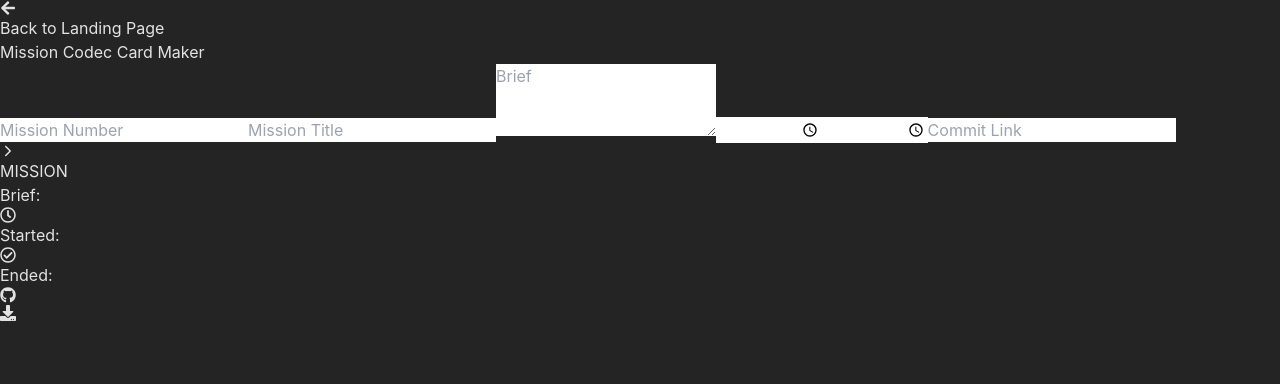
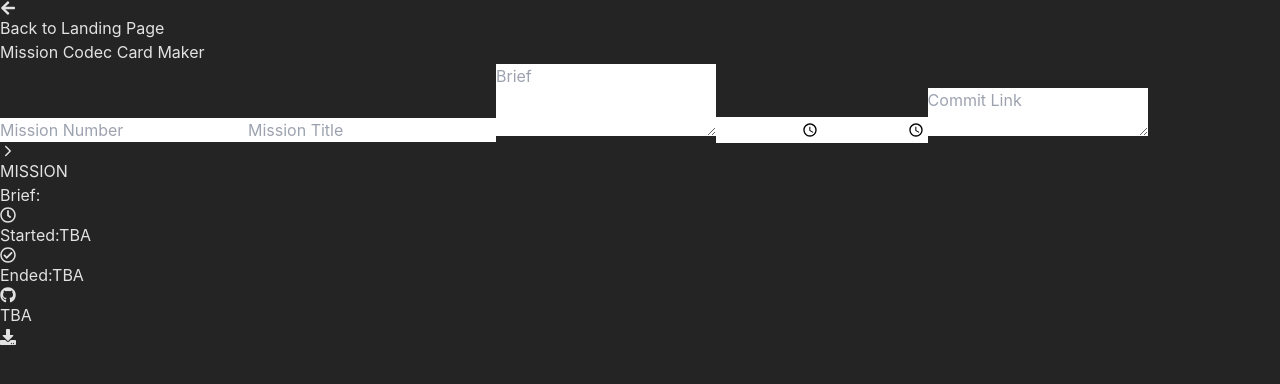
Before and after one commit to whoElseButUmar/u-tiliverse, a React (Vite) app: page / in a window 1280 px wide. Both pictures are taken after a click on the element 640 px from the left and 1384 px from the top of the page. Shown: the top 384 px of the page. Built offline with nearby package versions, Linux system fonts and the light colour scheme.

Commit message:
refactor

```diff
--- a/src/apps/MissionCodec/components/MissionCard.tsx
+++ b/src/apps/MissionCodec/components/MissionCard.tsx
@@ -55,38 +55,38 @@ export const MissionCard: React.FC<MissionCardProps> = ({
           </div>
           <div className="bg-slate-700 p-4 rounded-lg flex flex-col items-start">
             <h4 className="text-green-500 font-bold">Brief:</h4>
-            <p className="text-white text-base">{brief}</p>
+            <p className="text-white text-base break-all">{brief}</p>
           </div>
         </div>
 
         <div className="flex flex-col items-start gap-3">
-          <div className="flex items-center gap-3 ">
+          <div className="flex items-center gap-3  h-9">
             <FaRegClock className="w-5 h-5 text-green-500 " />
             <div className="flex items-center gap-1">
               <span className="text-white font-bold">Started:</span>
-              <span className=" bg-slate-900 px-2 py-1 rounded-md">
-                {startTime}
+              <span className=" bg-slate-900  px-2 py-1 rounded-md">
+                {startTime ? startTime : "TBA"}
               </span>
             </div>
           </div>
-          <div className="flex items-center gap-3">
+          <div className="flex items-center gap-3 h-9">
             <FaRegCheckCircle className="w-5 h-5 text-green-500 " />
             <div className="flex items-center gap-1">
               <span className="text-white font-bold">Ended:</span>
-              <span className=" bg-slate-900 px-2 py-1 rounded-md">
-                {endTime}
+              <span className=" bg-slate-900  px-2 py-1 rounded-md">
+                {endTime ? endTime : "TBA"}
               </span>
             </div>
           </div>
-          <div className="flex items-start gap-3 w-full">
+          <div className="flex items-start gap-3 w-full h-9">
             <FaGithub className="w-5 h-5 text-green-500 flex-shrink-0 mt-1" />
             <a
               href={commitLink}
-              className="text-blue-400 underline break-all bg-slate-900 px-2 py-1 rounded-md"
+              className="text-blue-400 underline break-all  bg-slate-900 px-2 py-1 rounded-md"
               target="_blank"
               rel="noopener noreferrer"
             >
-              {commitLink}
+              {commitLink ? commitLink : "TBA"}
             </a>
           </div>
         </div>
--- a/src/apps/MissionCodec/components/MissionForm.tsx
+++ b/src/apps/MissionCodec/components/MissionForm.tsx
@@ -60,7 +60,7 @@ export const MissionForm: React.FC<MissionFormProps> = ({
       value={formData.endTime}
       onChange={handleInputChange}
     />
-    <input
+    <textarea
       className="w-full p-2  border rounded bg-slate-700 text-white"
       placeholder="Commit Link"
       name="commitLink"
```
